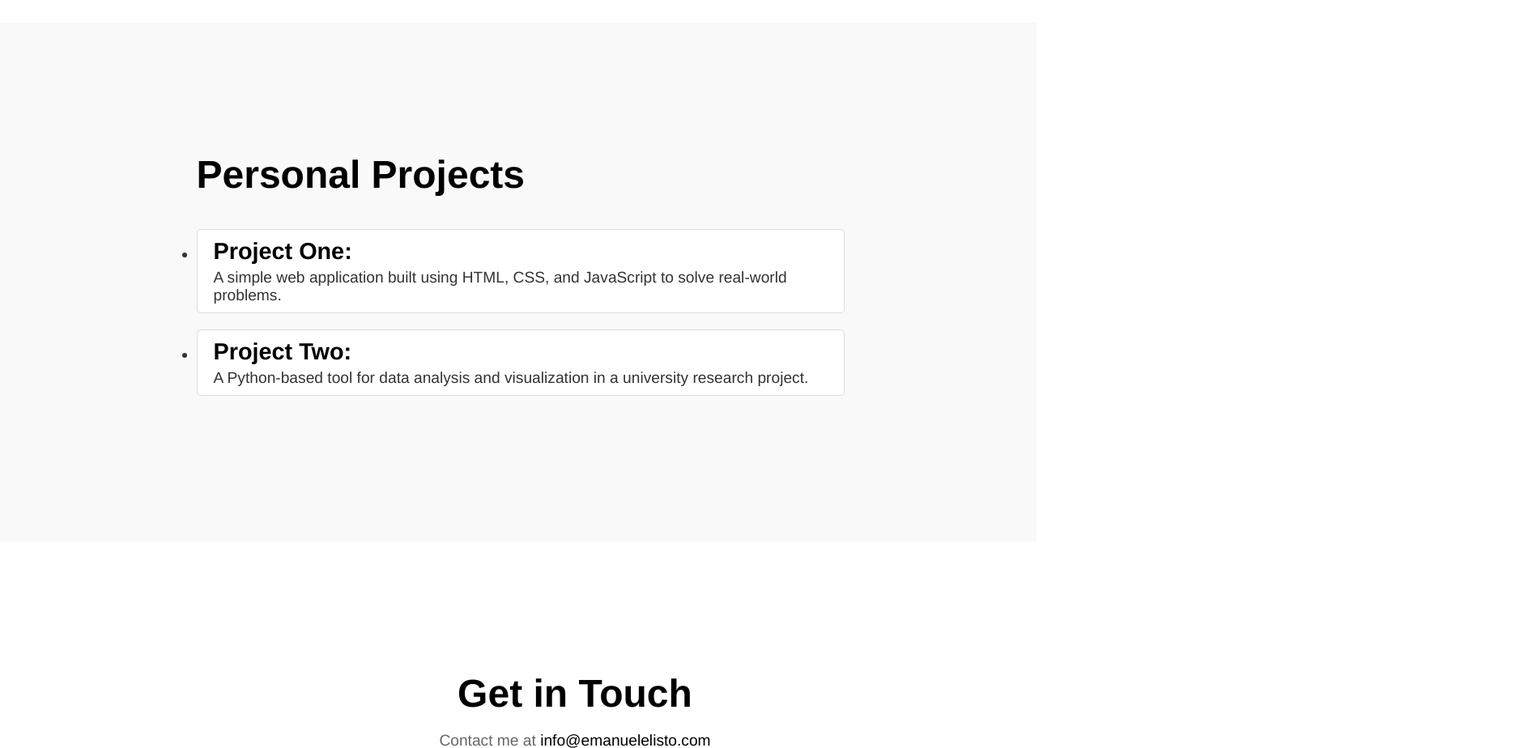
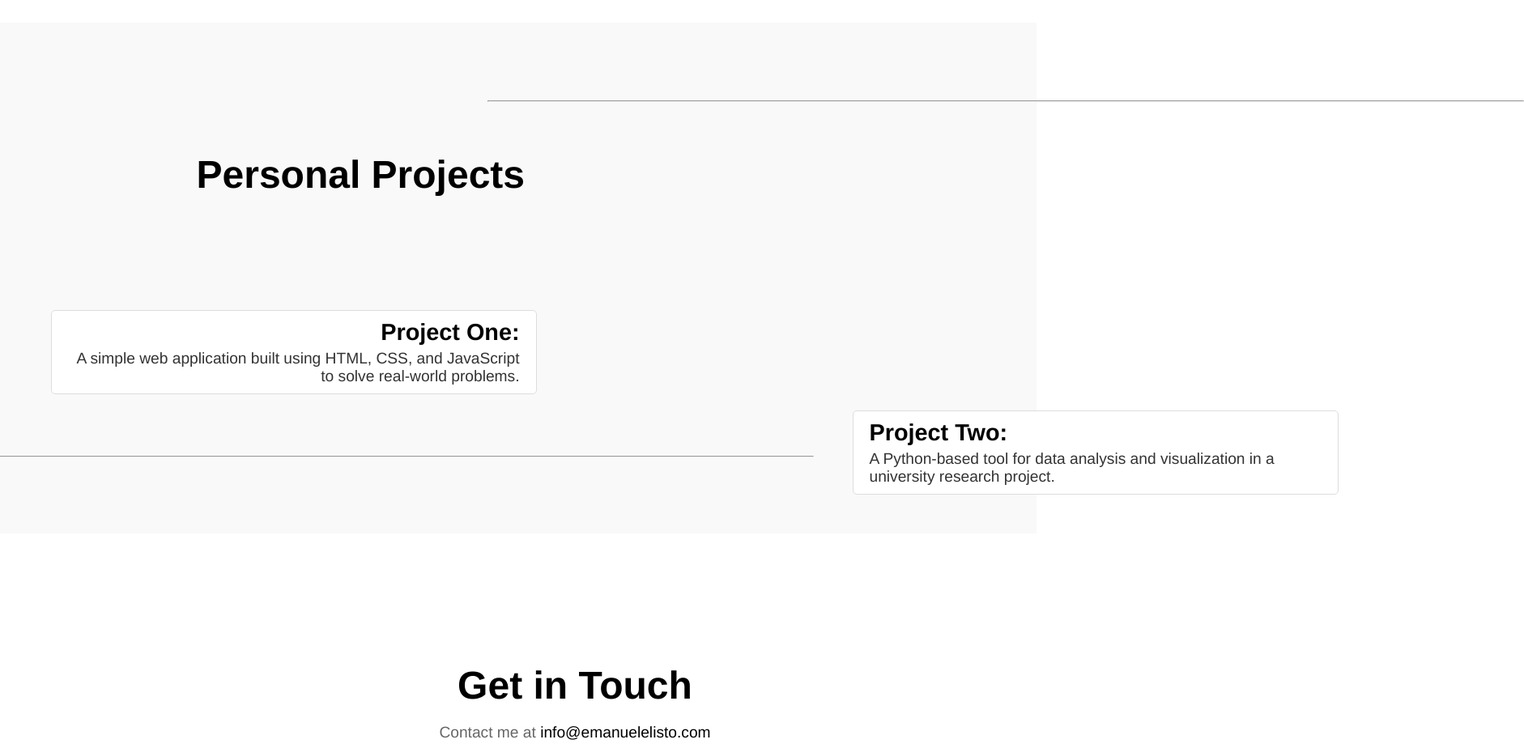
Before and after one commit to emanuelelisto/hema.github.io, a plain HTML site: page index.html in a window 1280 px wide. Shown: the part 1160-2084 px from the top of the page at 81% size, 1882 px wide, since content can reach past the window. Drawn offline with Linux system fonts and the light colour scheme.

Commit message:
personal project commit update

```diff
--- a/index.html
+++ b/index.html
@@ -55,14 +55,18 @@
     <section class="projects">
         <div class="container">
             <h2 class="projects__title">Personal Projects</h2>
-            <ul class="projects__list">
-                <li class="projects__item">
+            <hr class="lineR">
+            <div class="projects__list_R">
+                <div class="projects__item">
                     <strong>Project One:</strong> A simple web application built using HTML, CSS, and JavaScript to solve real-world problems.
-                </li>
-                <li class="projects__item">
+                </div>
+            <hr class="lineL">
+                <div class="projects__list">
+                    <div class="projects__item">
                     <strong>Project Two:</strong> A Python-based tool for data analysis and visualization in a university research project.
-                </li>
-            </ul>
+                </div>
+                </div>
+            </div>
         </div>
     </section>
 
--- a/styles.css
+++ b/styles.css
@@ -166,13 +166,54 @@ a:hover {
     margin-bottom: 40px;
 }
 
+.projects__list, .projects__list_R {
+    width: 300px;   /* Stessa larghezza per entrambi */
+    height: 200px;  /* Stessa altezza per entrambi */
+    display: inline-block;
+    margin: 0;
+    position: relative;
+
+}
+
+.lineR {
+    position: absolute; /* Position the line absolutely relative to the .bio container */
+    left: calc(7% + 40%); /* Start the line from the left */
+    right: 0%; /* End the line halfway across the container */
+    top: 158%;
+    height: 2px;
+    background-color: #000;
+    margin-top: 20px; /* Space between the line and the text */
+    display: block;
+    width: 100%;
+
+/*prova*/
+
+}
+
+.lineL {
+    position: absolute; /* Position the line absolutely relative to the .bio container */
+    left: calc(25% - 40%); /* Start the line from the left */
+    right: 0%; /* End the line halfway across the container */
+    top: 80%;
+    height: 2px;
+    background-color: #000;
+    margin-top: 20px; /* Space between the line and the text */
+    display: block;
+    width: 172%;
+}
+
+
 .projects__list {
-    list-style-type: disc;
-    padding: 0;
-    margin: 0;
-    display: inline-block;
     text-align: left;
+    left: 990px;   /* Sposta l'elemento a destra */
 }
+
+.projects__list_R {
+    text-align: right;
+    top: 100px;    /* Sposta l'elemento in basso */
+    left: -180px;  /* Sposta l'elemento a sinistra */
+}
+
 
 .projects__item {
     max-width: 800px;
@@ -183,6 +224,15 @@ a:hover {
     border-radius: 5px;
     font-size: 1.2em;
 }
+
+.projects__list, .projects__list_R {
+    width: 600px;   /* Stessa larghezza per entrambi */
+    height: 200px;  /* Stessa altezza per entrambi */
+
+}
+
+
+
 
 .projects__item strong {
     display: block;
```
